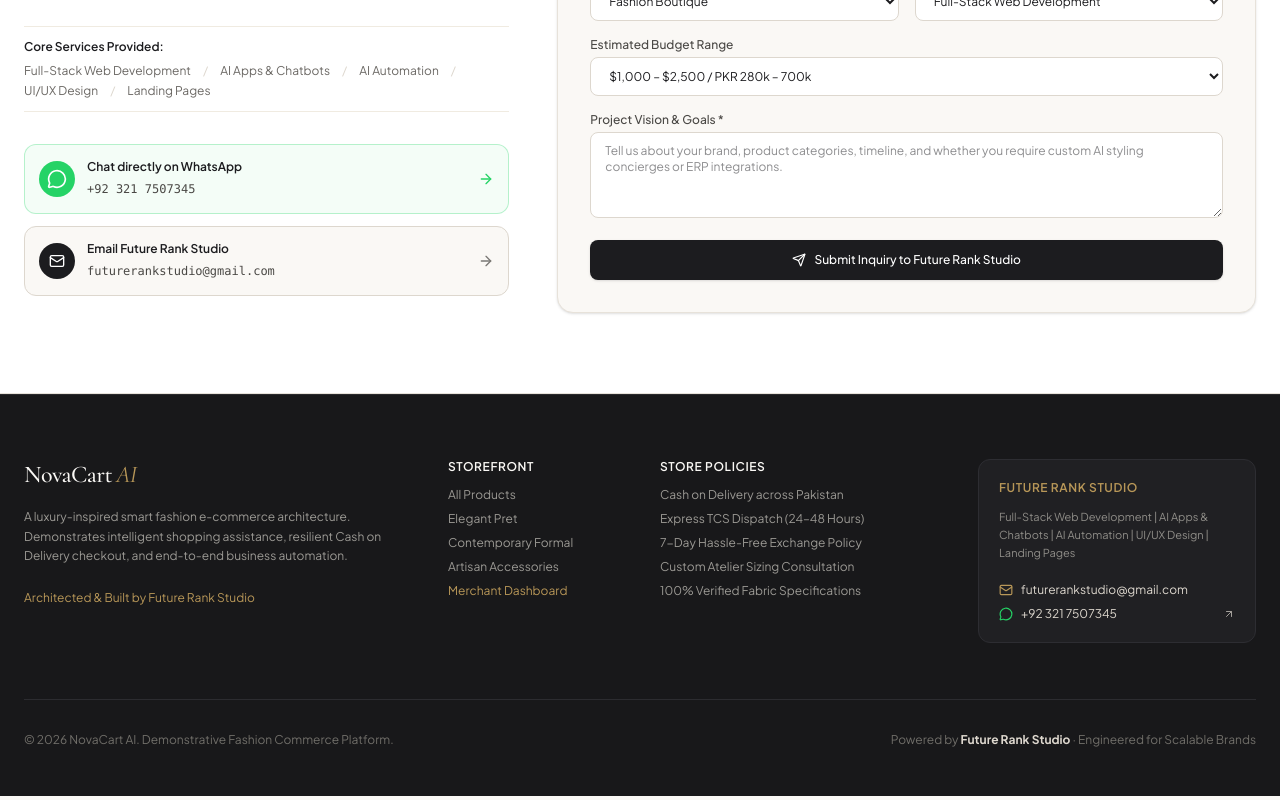
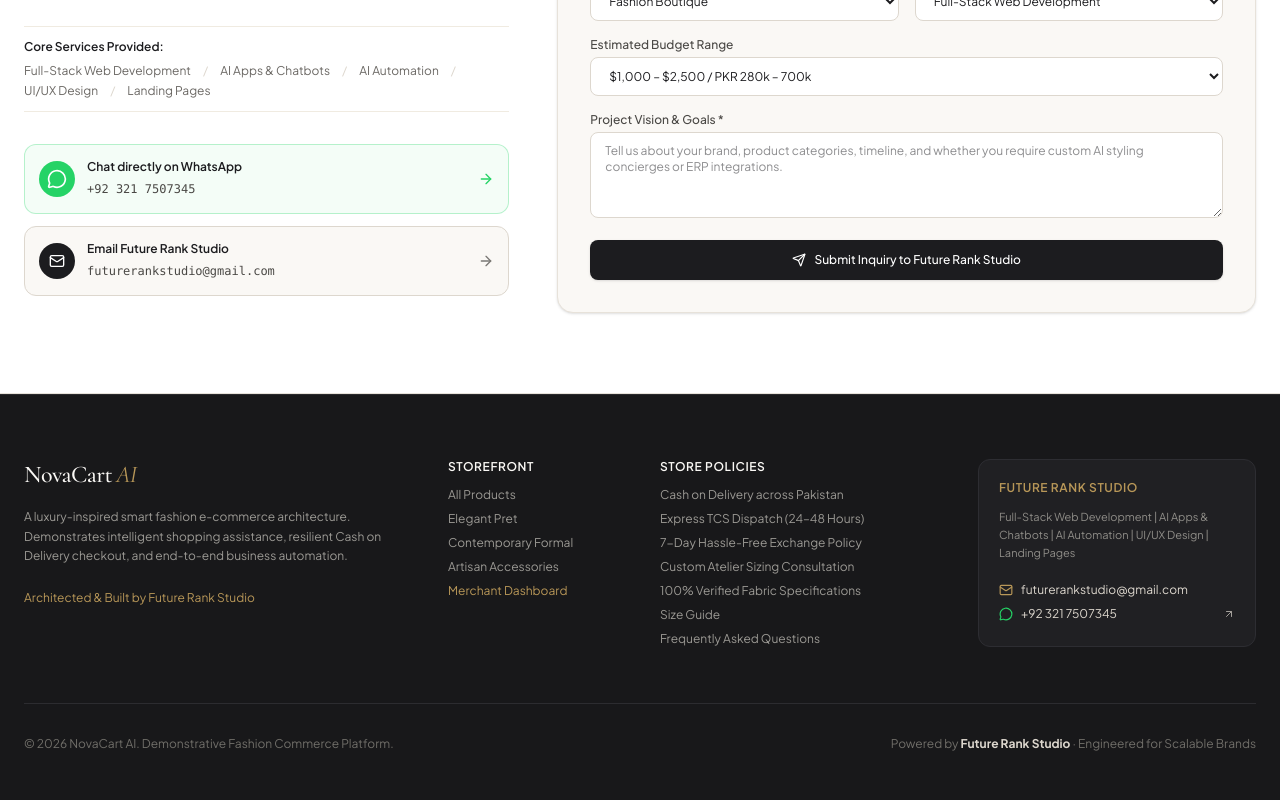
Before and after one commit to futurerankstudio-crypto/future-rank-ecomrace-website-, a React (Vite) app: page / in a window 1280 px wide. Shown: the part 4176-4976 px from the top of the page. Built offline with nearby package versions, Linux system fonts and the light colour scheme; no server answers.

Commit message:
Upgrade NovaCart storefront experience

```diff
--- a/src/components/Footer.tsx
+++ b/src/components/Footer.tsx
@@ -81,6 +81,8 @@ export const Footer: React.FC = () => {
               <li>7-Day Hassle-Free Exchange Policy</li>
               <li>Custom Atelier Sizing Consultation</li>
               <li>100% Verified Fabric Specifications</li>
+              <li><button onClick={() => setActiveView('size_guide')} className='hover:text-white'>Size Guide</button></li>
+              <li><button onClick={() => setActiveView('faq')} className='hover:text-white'>Frequently Asked Questions</button></li>
             </ul>
           </div>
 
```
